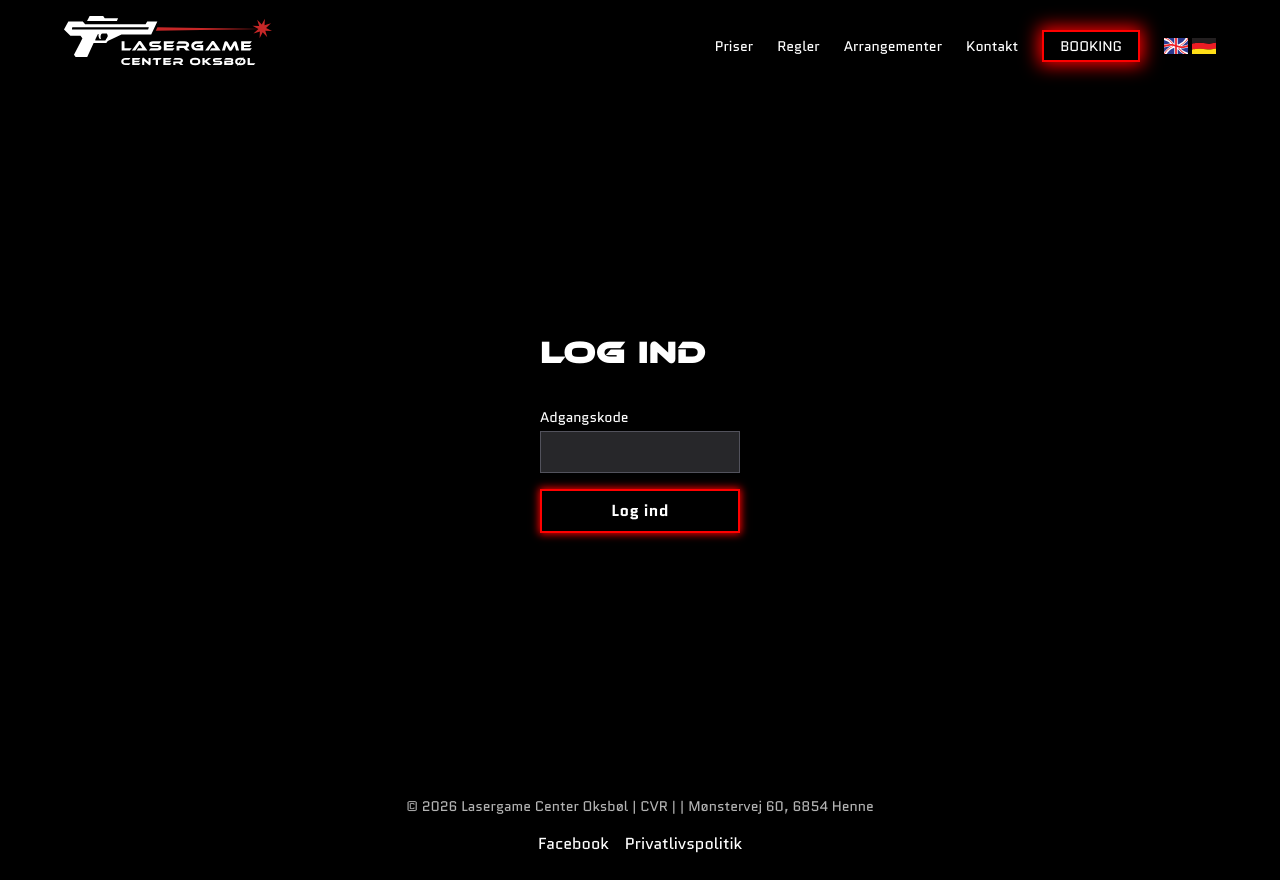
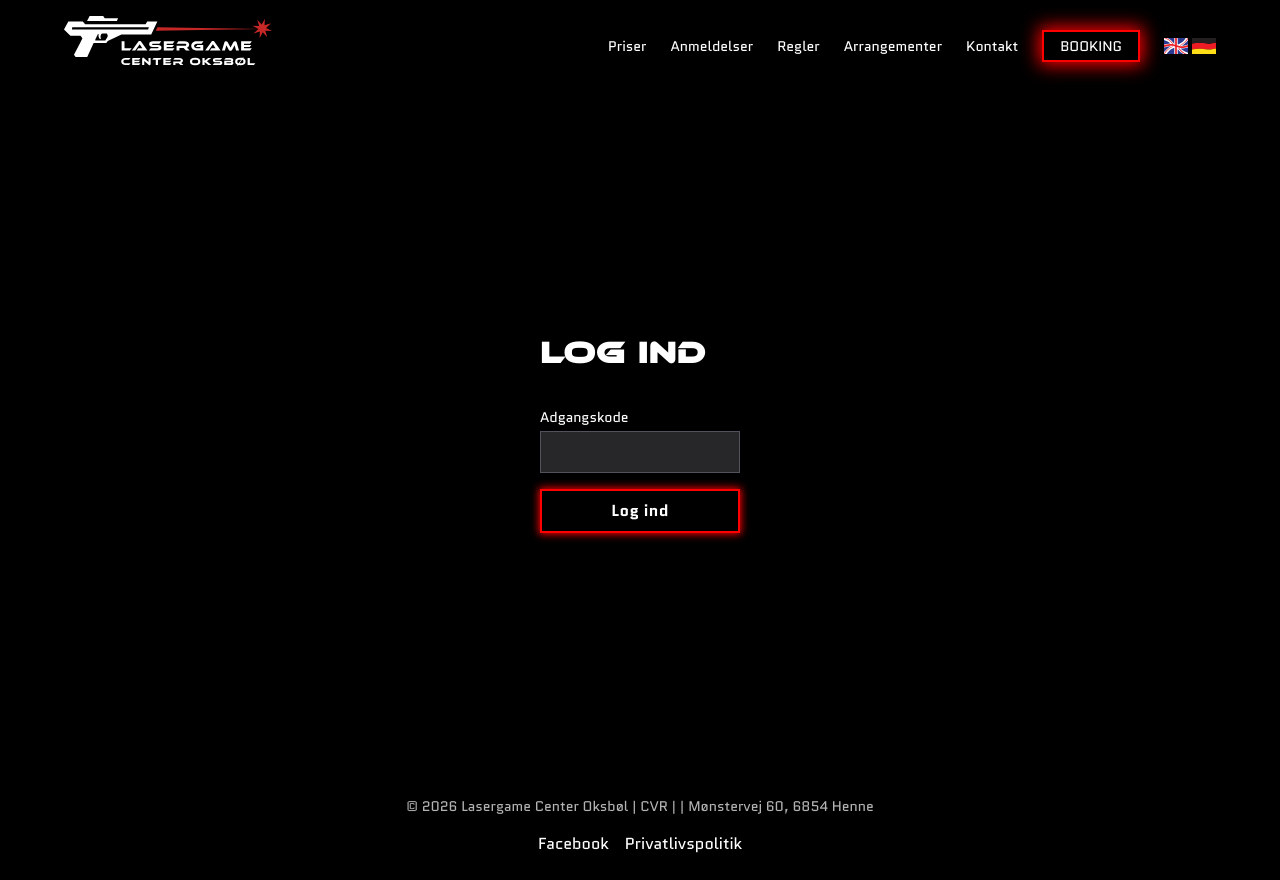
Before and after one commit to Matmil01/laser-game-center, a Nuxt app: page /admin in a window 1280 px wide. Built offline with nearby package versions, Linux system fonts and the light colour scheme; no server answers; what v-calendar would draw is missing.

Commit message:
ANDMELDELSER I NAVBARBARBARBARBARBARBARBARABRBAR

```diff
--- a/components/TheNavbar.vue
+++ b/components/TheNavbar.vue
@@ -7,6 +7,7 @@
 
     <div class="flex items-center gap-6">
       <a href="/#priser" @click.prevent="handleSectionNav('priser')" class="text-white text-sm hover:text-neonred transition-colors duration-300 hidden md:block">{{ $t('nav.priser') }}</a>
+      <a href="/#reviews" @click.prevent="handleSectionNav('reviews')" class="text-white text-sm hover:text-neonred transition-colors duration-300 hidden md:block">{{ $t('anmeldelser.title') }}</a>
       <a href="/#regler" @click.prevent="handleSectionNav('regler')" class="text-white text-sm hover:text-neonred transition-colors duration-300 hidden md:block">{{ $t('nav.regler') }}</a>
       <a href="/#arrangementer" @click.prevent="handleSectionNav('arrangementer')" class="text-white text-sm hover:text-neonred transition-colors duration-300 hidden md:block">{{ $t('nav.arrangementer') }}</a>
       <a href="/#kontakt" @click.prevent="handleSectionNav('kontakt')" class="text-white text-sm hover:text-neonred transition-colors duration-300 hidden md:block">{{ $t('nav.kontakt') }}</a>
--- a/components/TheReviews.vue
+++ b/components/TheReviews.vue
@@ -1,5 +1,5 @@
 <template>
-    <div class="">
+    <div id="reviews" class="scroll-mt-24">
         <div class="max-w-[1200px] mx-auto">
             <div class="relative">
                 <h2 class="text-2xl sm:text-4xl font-bold text-white text-center mb-6">{{ $t('anmeldelser.title') }}</h2>
--- a/i18n/locales/da.json
+++ b/i18n/locales/da.json
@@ -41,7 +41,7 @@
     "videoTitle": "Lasergame Video"
   },
   "anmeldelser": {
-    "title": "ANMELDELSER"
+    "title": "Anmeldelser"
   },
   "arrangementer": {
     "title": "ARRANGEMENTER",
--- a/i18n/locales/de.json
+++ b/i18n/locales/de.json
@@ -41,7 +41,7 @@
     "videoTitle": "Lasergame Video"
   },
   "anmeldelser": {
-    "title": "BEWERTUNGEN"
+    "title": "Bewertungen"
   },
   "arrangementer": {
     "title": "VERANSTALTUNGEN",
--- a/i18n/locales/en.json
+++ b/i18n/locales/en.json
@@ -41,7 +41,7 @@
     "videoTitle": "Lasergame Video"
   },
   "anmeldelser": {
-    "title": "REVIEWS"
+    "title": "Reviews"
   },
   "arrangementer": {
     "title": "EVENTS",
```
